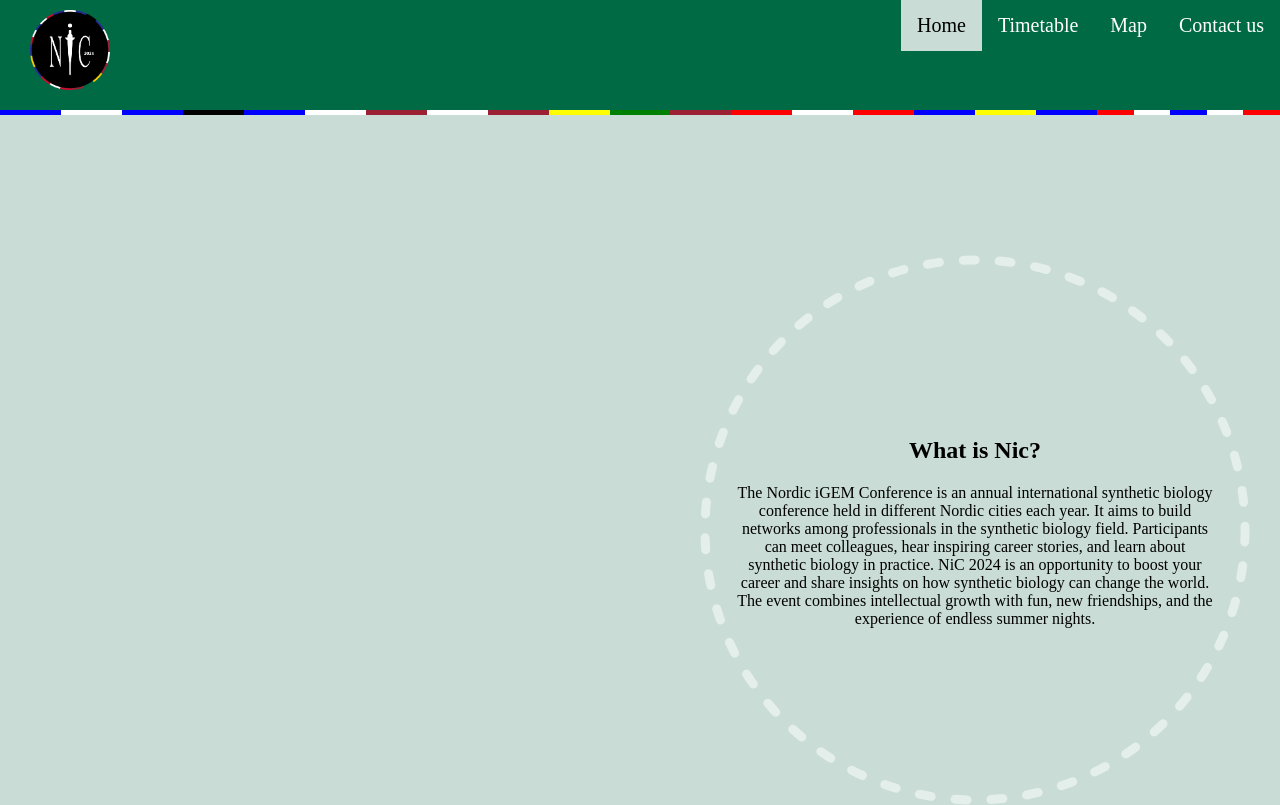
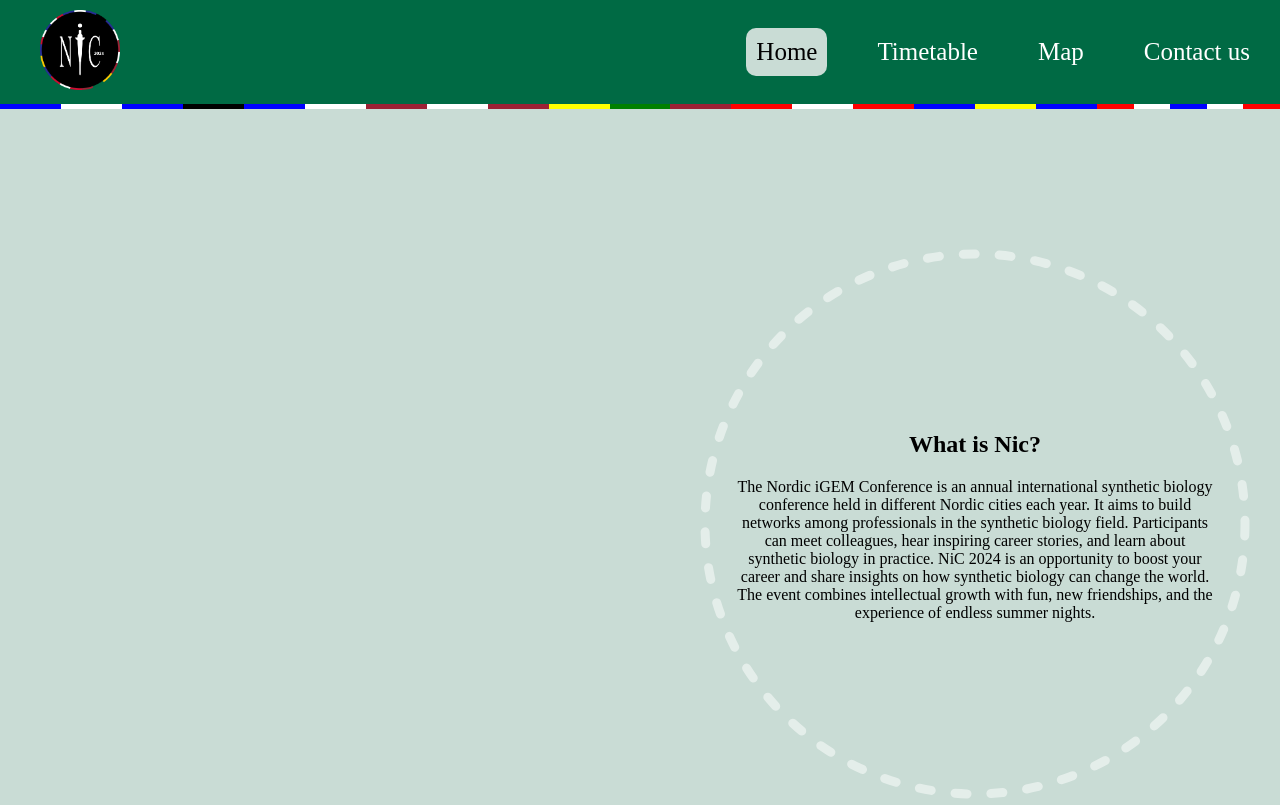
Before and after one commit to teamAboaTurku/nic-24, a Vue app: page / in a window 1280 px wide. Shown: the top 805 px of the page. Built offline with nearby package versions, Linux system fonts and the light colour scheme.

Commit message:
fixed topNav to collapse on mobile

```diff
--- a/src/assets/styles.css
+++ b/src/assets/styles.css
@@ -39,48 +39,6 @@ h1 {
     text-align: center;
 }
 
-.topnav {
-    background-color: var(--green);
-    overflow: hidden;
-    height: 110px;
-}
-
-.topnav a {
-    float: right;
-    color: var(--text-inverted);
-    text-align: center;
-    padding: 14px 16px;
-    text-decoration: none;
-    font-size: 20px;
-}
-
-.topnav a:hover {
-    background-color: var(--lightGreen);
-    color: var(--text);
-}
-
-.topnav a.active {
-    background-color: var(--lightGreen);
-    color: var(--text);
-}
-
-.topnavLinks {
-    float: left;
-    width: 50%;
-}
-
-.topnavLogo {
-    float: left;
-    width: 50%;
-}
-
-#Logo {
-    height: 80px;
-    width: 80px;
-    margin: 10px;
-    margin-left: 30px;
-}
-
 footer {
     background-color: var(--green);
     min-height: 100px;
--- a/src/components/TopNav.vue
+++ b/src/components/TopNav.vue
@@ -1,19 +1,159 @@
 <template>
-  <div class="topnav">
+  <div>
+    <nav class="topnav">
       <div class="topnavLogo">
         <img :src="require('@/assets/photos/nic_logo.png')" alt="Logo" id="Logo">
       </div>
+      <button class="navbar-toggler" type="button" @click="toggleSidebar" aria-label="Toggle navigation">
+        <i class="fas fa-bars"></i>
+      </button>
       <div class="topnavLinks">
+        <router-link to="/" exact class="nav-item" active-class="active">Home</router-link>
+        <router-link to="/timetable" class="nav-item" active-class="active">Timetable</router-link>
+        <router-link to="/map" class="nav-item" active-class="active">Map</router-link>
         <router-link to="/contacts" class="nav-item" active-class="active">Contact us</router-link>
-      <router-link to="/map" class="nav-item" active-class="active">Map</router-link>
-      <router-link to="/timetable" class="nav-item" active-class="active">Timetable</router-link>
-      <router-link to="/" exact class="nav-item" active-class="active">Home</router-link>
       </div>
+    </nav>
+    <div class="sidebar" :class="{ 'sidebar-open': isSidebarOpen }">
+      <button class="close-btn" @click="toggleSidebar">&times;</button>
+      <router-link to="/" exact class="nav-item" active-class="active" @click="toggleSidebar">Home</router-link>
+      <router-link to="/timetable" class="nav-item" active-class="active" @click="toggleSidebar">Timetable</router-link>
+      <router-link to="/map" class="nav-item" active-class="active" @click="toggleSidebar">Map</router-link>
+      <router-link to="/contacts" class="nav-item" active-class="active" @click="toggleSidebar">Contact us</router-link>
+    </div>
+    <div class="overlay" v-if="isSidebarOpen" @click="toggleSidebar"></div>
   </div>
 </template>
 
 <script>
 export default {
-  name: 'TopNav'
+  name: 'TopNav',
+  data() {
+    return {
+      isSidebarOpen: false
+    };
+  },
+  methods: {
+    toggleSidebar() {
+      this.isSidebarOpen = !this.isSidebarOpen;
     }
+  }
+};
 </script>
+
+<style scoped>
+.topnav {
+  display: flex;
+  align-items: center;
+  justify-content: space-between;
+  background-color: var(--green);
+  padding: 10px;
+  color: white;
+}
+
+.topnavLogo img {
+  height: 40px;
+}
+
+.navbar-toggler {
+  background: none;
+  border: none;
+  font-size: 24px;
+  color: white;
+}
+
+.topnavLinks {
+  display: none;
+  gap: 20px;
+}
+
+.topnavLinks a.nav-item {
+  padding: 10px;
+}
+
+.nav-item.active,
+.nav-item:hover {
+  background-color: var(--lightGreen);
+  color: black;
+  border-radius: 10px;
+}
+
+.sidebar {
+  position: fixed;
+  top: 0;
+  right: 0;
+  height: 100%;
+  width: 250px;
+  background-color: var(--green);
+  padding: 10px;
+  padding-top: 60px;
+  transform: translateX(100%);
+  transition: transform 0.3s ease-in-out;
+  z-index: 1000;
+  display: flex;
+  flex-direction: column;
+}
+
+.nav-item {
+  font-size: 25px;
+  margin: 10px;
+  padding: 5px;
+  text-decoration: none;
+  color: white;
+  white-space: nowrap;
+}
+
+.sidebar-open {
+  transform: translateX(0);
+}
+
+.close-btn {
+  position: absolute;
+  top: 10px;
+  left: 10px;
+  font-size: 30px;
+  background: none;
+  border: none;
+  color: white;
+}
+
+.overlay {
+  position: fixed;
+  top: 0;
+  left: 0;
+  width: 100%;
+  height: 100%;
+  background: rgba(0, 0, 0, 0.5);
+  z-index: 999;
+}
+
+
+.topnavLogo {
+  float: left;
+  width: 50%;
+}
+
+#Logo {
+  height: 80px;
+  width: 80px;
+  margin-left: 30px;
+}
+
+@media (min-width: 768px) {
+  .navbar-toggler {
+    display: none;
+  }
+
+  .topnavLinks {
+    display: flex;
+  }
+
+  .sidebar {
+    display: none;
+  }
+
+  .overlay {
+    display: none;
+  }
+}
+</style>
```
Lines whose indentation alone changed are shown as unchanged.
